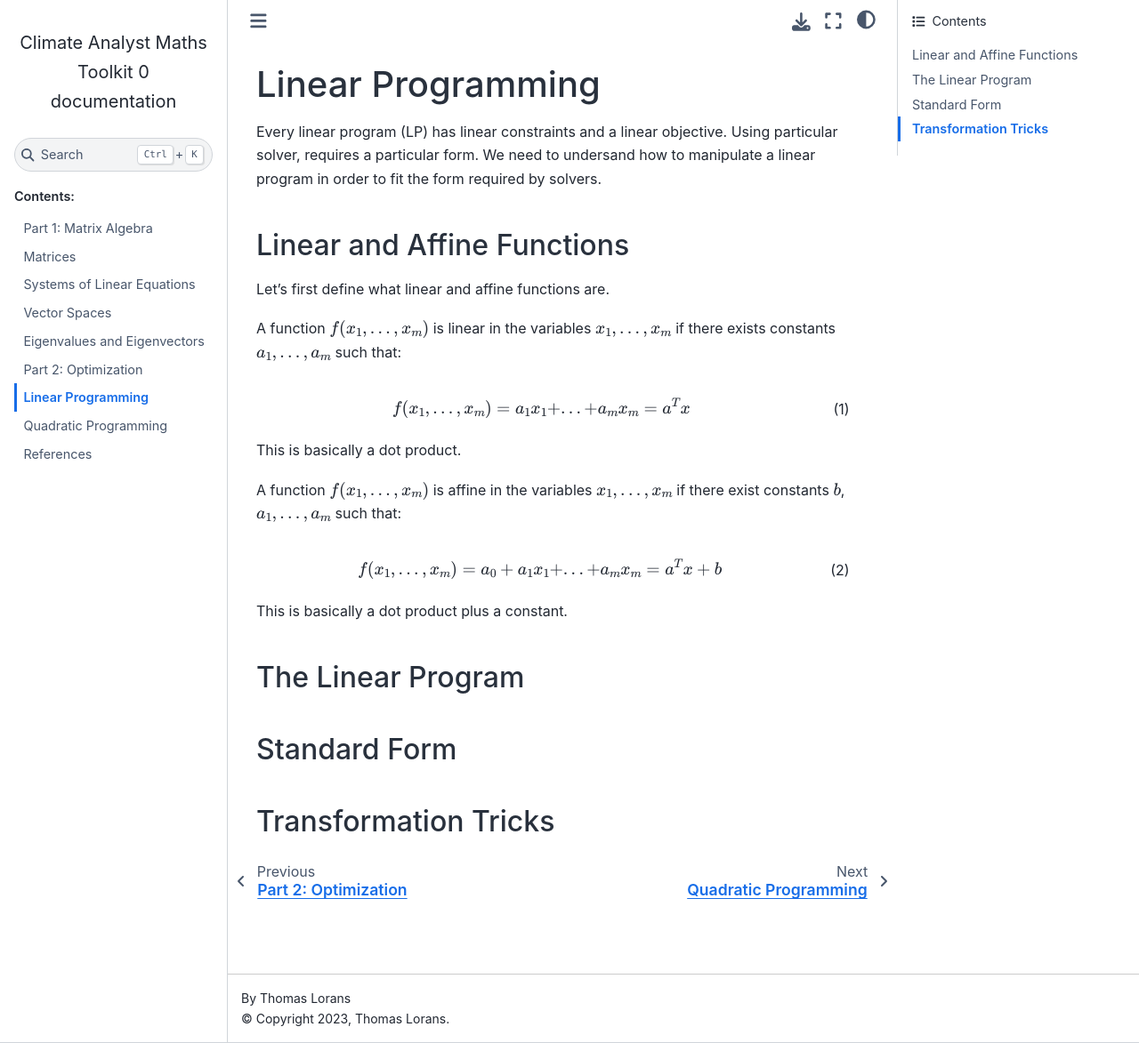
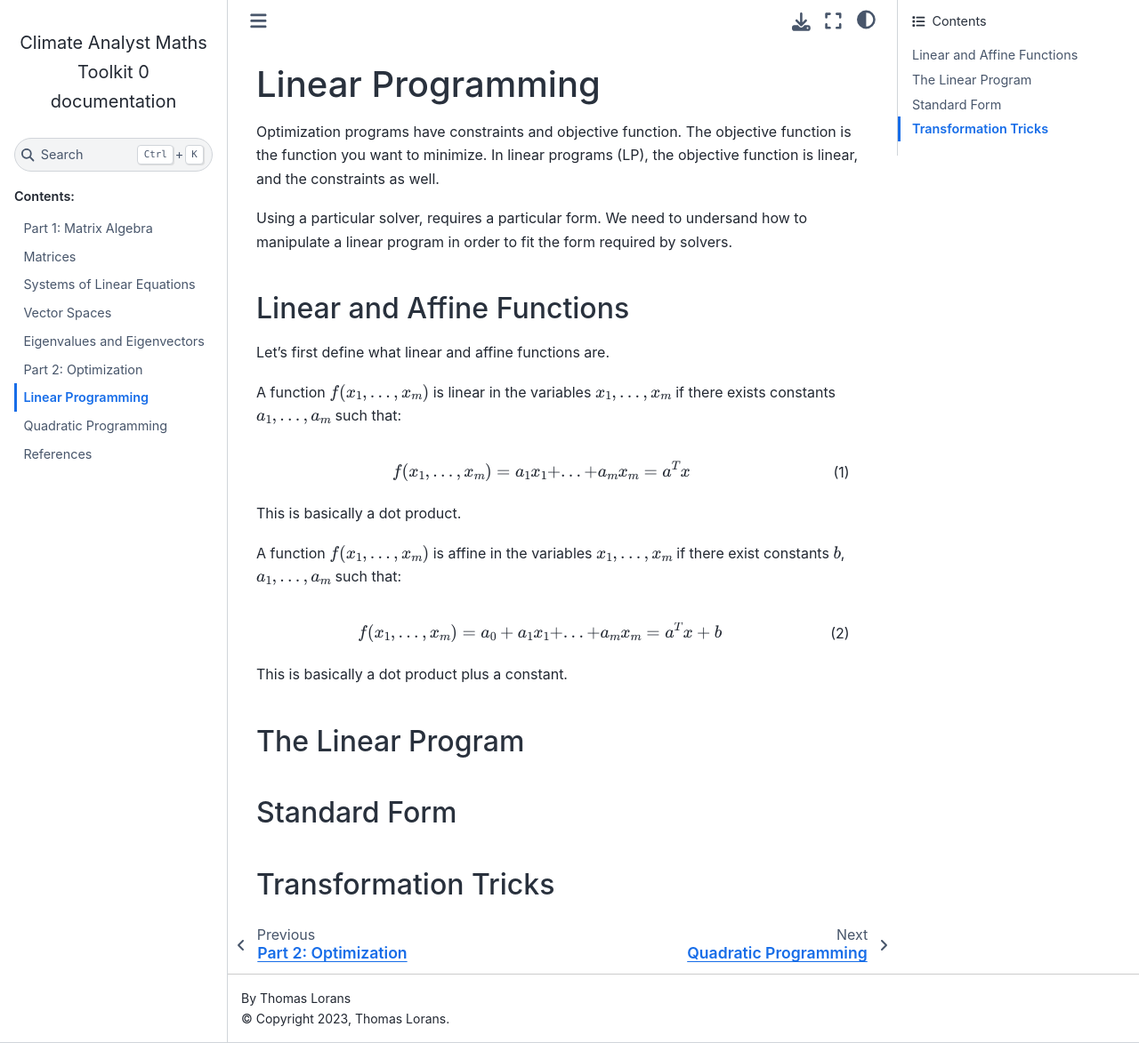
Before and after one commit to tlorans/ClimateAnalystMathsToolkit, a Sphinx documentation site: the page built from docs/source/linearprograms.md, in a window 1280 px wide and 1173 px high. Shown: the whole window at 89% size. Built offline with Sphinx 7.4.7 and the Sphinx Book theme 1.1.4, drawn with Linux system fonts in a browser that asks for light colours.

Commit message:
reformulated the intro to LP

```diff
--- a/docs/source/linearprograms.md
+++ b/docs/source/linearprograms.md
@@ -1,6 +1,8 @@
 ## Linear Programming
 
-Every linear program (LP) has linear constraints and a linear objective. Using particular solver, requires a particular form. We need to undersand how to manipulate a linear program in order to fit the form required by solvers.
+Optimization programs have constraints and objective function. The objective function is the function you want to minimize. In linear programs (LP), the objective function is linear, and the constraints as well.
+
+Using a particular solver, requires a particular form. We need to undersand how to manipulate a linear program in order to fit the form required by solvers.
 
 ### Linear and Affine Functions
 
```
Also changed, not shown: 4 other files.
